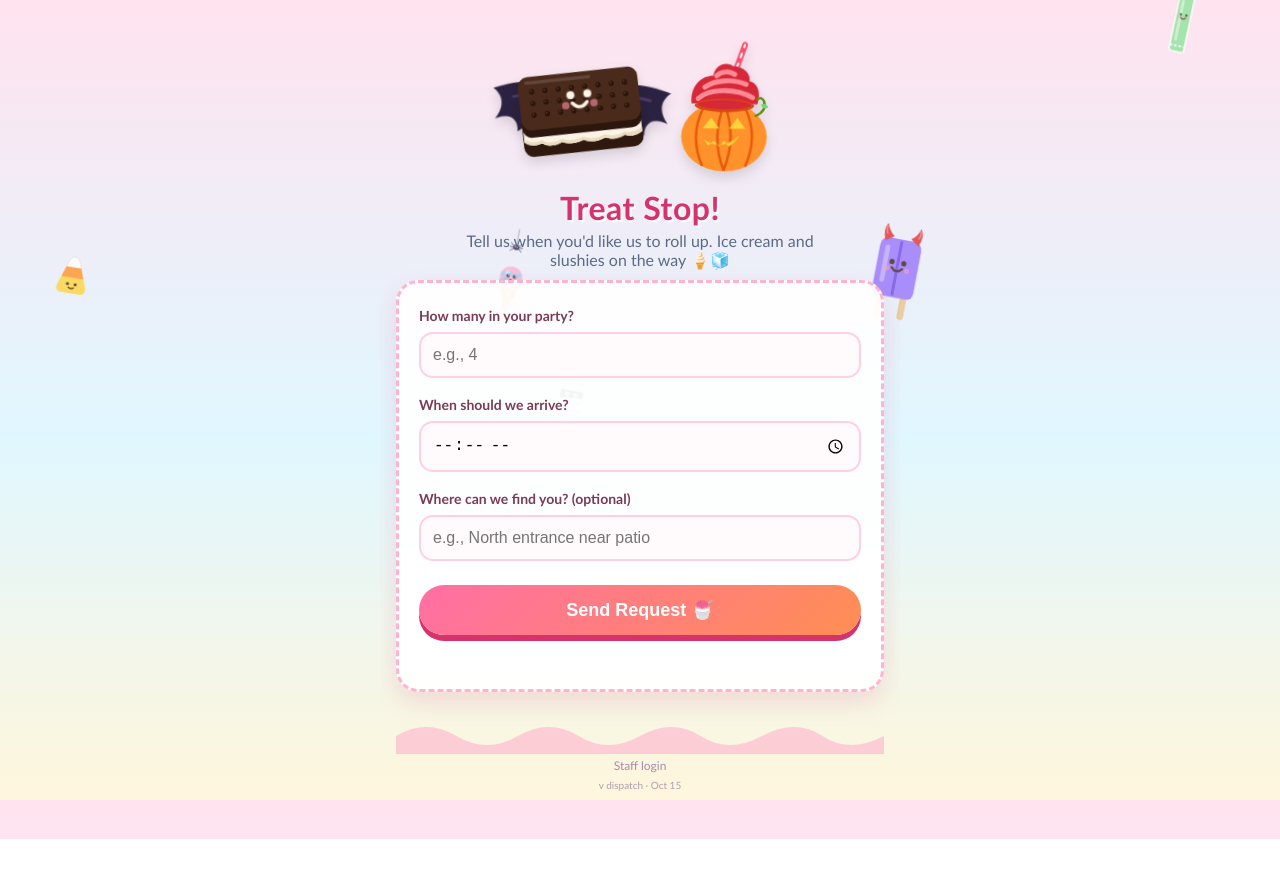
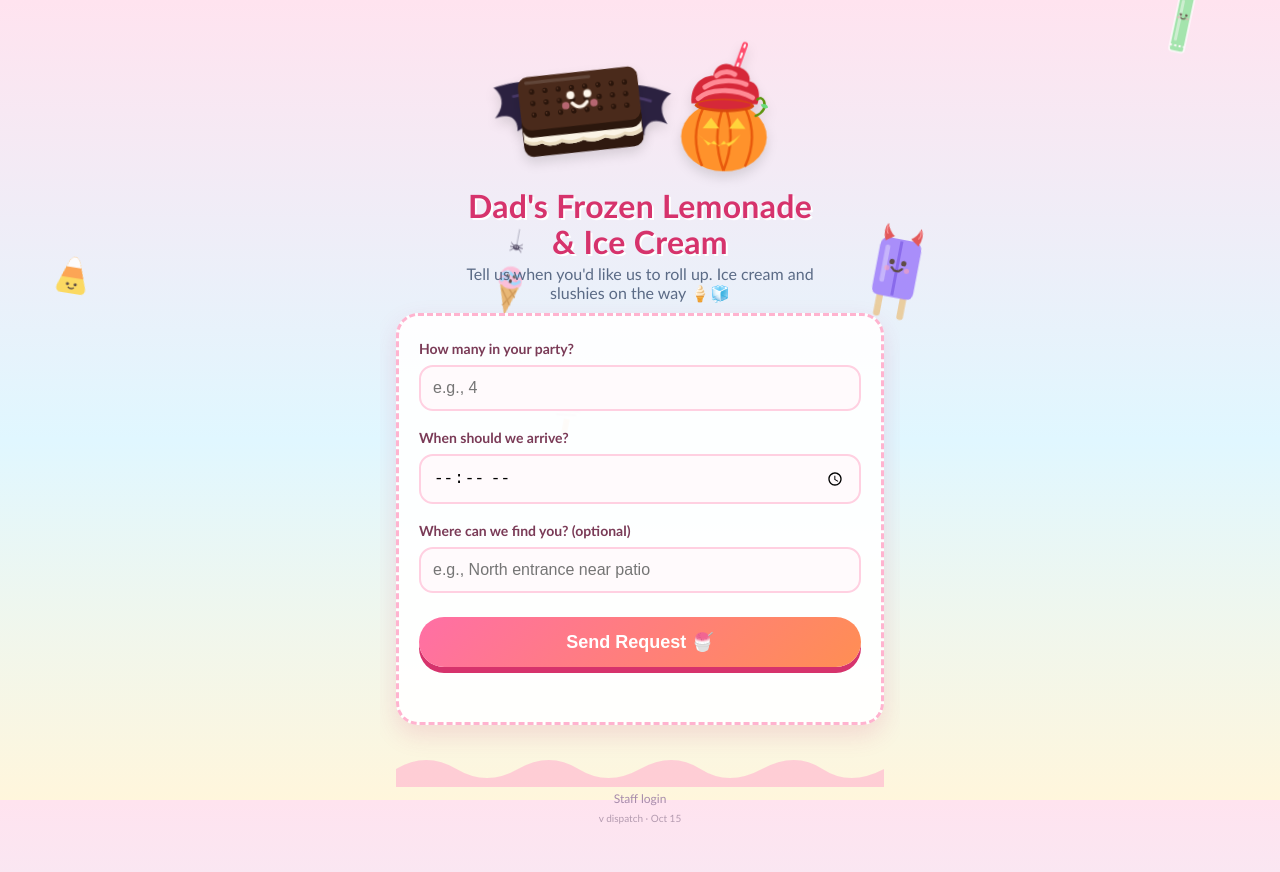
Before and after one commit to Dads-Fleet/Dads-Fleet-Tracker, a plain HTML site: page index.html in a window 1280 px wide. Before the commit the page ends 839 px from the top, so only its background shows below. Drawn offline with Linux system fonts and the light colour scheme.

Commit message:
Rename customer page to Dad's Frozen Lemonade & Ice Cream

```diff
--- a/index.html
+++ b/index.html
@@ -11,14 +11,15 @@
     <link rel="apple-touch-icon" href="apple-touch-icon.png">
     <meta name="apple-mobile-web-app-capable" content="yes">
     <meta name="mobile-web-app-capable" content="yes">
-    <meta name="apple-mobile-web-app-title" content="Treat Stop" id="apple-title">
+    <meta name="apple-mobile-web-app-title" content="Dad's Treats" id="apple-title">
     <script>
-        // Two home-screen apps from one page: customers get "Treat Stop" (opens the request page),
-        // staff get "Dispatch" (opens Staff Sign In).
+        // Two home-screen apps from one page: customers get "Dad's Frozen Lemonade & Ice Cream"
+        // (icon label "Dad's Treats", opens the request page); staff get "Dispatch" (opens Staff Sign In).
         (function () {
             var staff = location.hash === '#staff' || /[?&](role|view)=(driver|admin)/.test(location.search);
             document.getElementById('manifest-link').href = staff ? 'manifest-staff.json' : 'manifest.json';
-            document.getElementById('apple-title').content = staff ? 'Dispatch' : 'Treat Stop';
+            document.getElementById('apple-title').content = staff ? 'Dispatch' : "Dad's Treats";
+            document.title = staff ? 'Fleet & Dispatch' : "Dad's Frozen Lemonade & Ice Cream";
         })();
     </script>
     <script>
@@ -128,7 +129,8 @@
         }
         .c-wrap { max-width: 520px; margin: 0 auto; padding: 24px 16px 48px; position: relative; z-index: 1; overflow: hidden; }
         .c-hero { text-align: center; position: relative; padding-top: 8px; }
-        .c-hero h1 { margin: 6px 0 4px; font-size: 2rem; color: #d6336c; text-shadow: 2px 2px 0 #fff; letter-spacing: .5px; }
+        .c-hero h1 { margin: 6px 0 4px; font-size: clamp(1.4rem, 7vw, 2rem); line-height: 1.12; color: #d6336c; text-shadow: 2px 2px 0 #fff; letter-spacing: .3px; }
+        .c-hero h1 .nw { white-space: nowrap; }
         .c-hero p { margin: 0 auto 8px; color: #5b6b86; max-width: 360px; }
         .c-art { display: flex; justify-content: center; align-items: flex-end; gap: 18px; height: 150px; }
         .c-art svg { height: 140px; width: auto; filter: drop-shadow(0 6px 6px rgba(0,0,0,.12)); }
@@ -265,7 +267,7 @@
                 <path d="M33,76 L38,148" stroke="#fff" stroke-width="5" opacity=".45" stroke-linecap="round"/>
                 </svg>
             </div>
-            <h1>Treat Stop!</h1>
+            <h1><span class="nw">Dad's Frozen Lemonade</span> <span class="nw">&amp; Ice Cream</span></h1>
             <p>Tell us when you'd like us to roll up. Ice cream and slushies on the way 🍦🧊</p>
         </div>
 
@@ -729,9 +731,9 @@
             try { const t = +localStorage.getItem(laterKey) || 0; if (Date.now() - t < 0) return; /* 'Not now' only skips this visit; installing hides it for good */ } catch (e) {}
         }
         installOffered[audience] = true;
-        document.getElementById('install-title').textContent = audience === 'customer' ? 'Want Treat Stop on your home screen for next time? 🍦' : 'Add Dispatch to your home screen?';
+        document.getElementById('install-title').textContent = audience === 'customer' ? "Add Dad's Frozen Lemonade & Ice Cream to your home screen? 🍦" : 'Add Dispatch to your home screen?';
         document.getElementById('install-sub').textContent = audience === 'customer'
-            ? 'Then you can request the ice cream truck in one tap.'
+            ? 'Next time you can request the truck in one tap.'
             : 'Opens like an app, full screen, always the newest version.';
         document.getElementById('install-icon').src = 'icon-192.png';
         const sheet = document.getElementById('install-sheet'), body = document.getElementById('install-body'), go = document.getElementById('install-go');
@@ -787,7 +789,8 @@
     function setManifest(staff) {
         const l = document.getElementById('manifest-link'), t = document.getElementById('apple-title');
         if (l) l.href = staff ? 'manifest-staff.json' : 'manifest.json';
-        if (t) t.content = staff ? 'Dispatch' : 'Treat Stop';
+        if (t) t.content = staff ? 'Dispatch' : "Dad's Treats";
+        document.title = staff ? 'Fleet & Dispatch' : "Dad's Frozen Lemonade & Ice Cream";
     }
 
     function route() {
```
